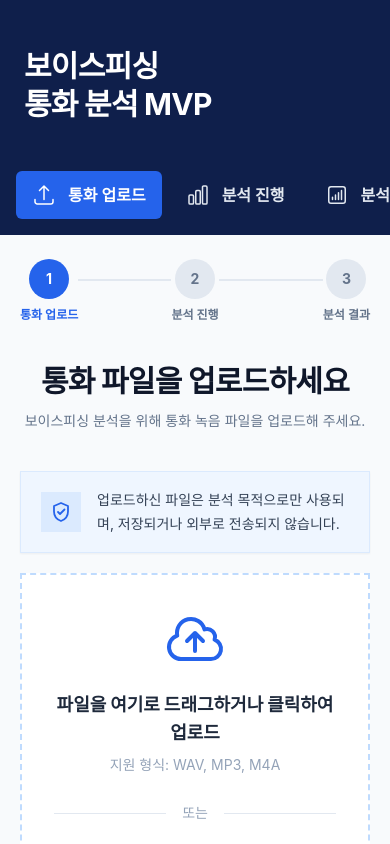
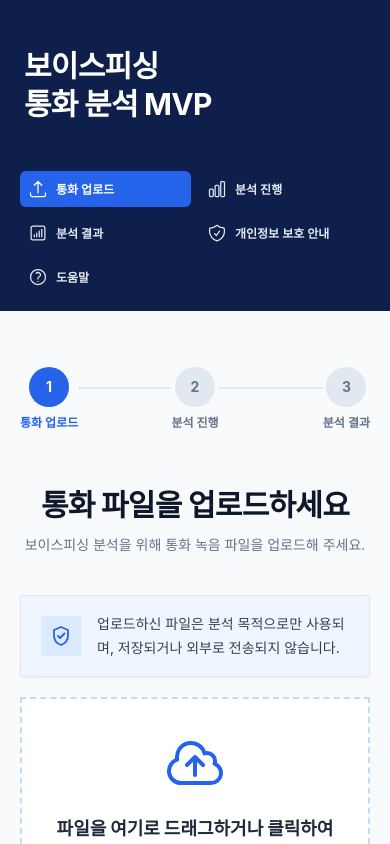
Before and after one commit to SZversion/VoiceGuard, a Nuxt app in the folder frontend/: page / in a window 390 px wide. Shown: the top 844 px of the page. Built offline with nearby package versions, Linux system fonts and the light colour scheme.

Commit message:
fix: improve responsive navigation and help pages

```diff
--- a/frontend/components/WorkflowSteps.vue
+++ b/frontend/components/WorkflowSteps.vue
@@ -16,7 +16,7 @@ const steps = [
 </script>
 
 <template>
-  <ol class="mx-auto mb-10 flex max-w-3xl items-start justify-between" aria-label="분석 진행 단계">
+  <ol class="mx-auto mb-14 flex max-w-3xl items-start justify-between sm:mb-10" aria-label="분석 진행 단계">
     <li v-for="(step, index) in steps" :key="step.number" class="flex flex-1 items-start last:flex-none">
       <div class="flex flex-col items-center">
         <span
--- a/frontend/layouts/default.vue
+++ b/frontend/layouts/default.vue
@@ -20,23 +20,23 @@ const navigation = [
 
 <template>
   <div class="min-h-screen bg-slate-50 lg:flex">
-    <aside class="w-full bg-brand-900 text-white lg:fixed lg:inset-y-0 lg:flex lg:w-72 lg:flex-col">
+    <aside class="mb-8 w-full bg-brand-900 text-white lg:mb-0 lg:fixed lg:inset-y-0 lg:flex lg:w-72 lg:flex-col">
       <div class="px-6 py-12 lg:px-7">
         <NuxtLink to="/" class="block text-3xl font-bold leading-tight tracking-tight">
           보이스피싱<br />통화 분석 MVP
         </NuxtLink>
       </div>
 
-      <nav class="flex gap-2 overflow-x-auto px-4 pb-4 lg:block lg:space-y-2 lg:px-4">
+      <nav class="grid grid-cols-2 gap-2 overflow-visible px-5 pb-4 sm:grid-cols-3 sm:px-6 lg:block lg:space-y-2 lg:px-4">
         <NuxtLink
           v-for="item in navigation"
           :key="item.to"
           :to="item.to"
-          class="flex min-w-max items-center gap-3 rounded-md px-4 py-3 text-base font-semibold transition"
+          class="flex min-w-0 items-center justify-start gap-2 rounded-md px-2 py-2 text-left text-xs font-semibold leading-tight transition sm:gap-2 sm:px-3 sm:py-2.5 sm:text-sm lg:min-w-max lg:gap-3 lg:px-4 lg:py-3 lg:text-base lg:text-left"
           :class="route.path === item.to ? 'bg-blue-600 text-white' : 'text-slate-200 hover:bg-white/10'"
         >
-          <component :is="item.icon" class="h-6 w-6 shrink-0" aria-hidden="true" />
-          <span>{{ item.label }}</span>
+          <component :is="item.icon" class="h-5 w-5 shrink-0 sm:h-5 sm:w-5 lg:h-6 lg:w-6" aria-hidden="true" />
+          <span class="min-w-0">{{ item.label }}</span>
         </NuxtLink>
       </nav>
     </aside>
--- a/frontend/pages/help.vue
+++ b/frontend/pages/help.vue
@@ -105,7 +105,7 @@ const questions = [
       </section>
     </div>
 
-    <section class="flex flex-col gap-6 rounded-2xl border border-slate-200 bg-white p-6 shadow-sm sm:flex-row sm:items-center sm:justify-between sm:p-8">
+    <section class="flex flex-col gap-6 rounded-2xl border border-slate-200 bg-white p-6 shadow-sm md:flex-row md:items-center md:justify-between md:p-8">
       <div class="flex items-center gap-4">
         <span class="flex h-16 w-16 shrink-0 items-center justify-center rounded-2xl bg-blue-50 text-blue-600">
           <ChatBubbleLeftEllipsisIcon class="h-11 w-11" aria-hidden="true" />
@@ -116,7 +116,8 @@ const questions = [
         </div>
       </div>
 
-      <div class="flex flex-wrap items-center gap-4">
+      <div class="flex w-full flex-col items-center gap-4 md:w-auto md:items-center">
+        <div class="flex items-center gap-4">
           <a href="tel:112" class="flex items-center gap-2 text-blue-700" aria-label="경찰청 112 전화하기">
             <span class="flex h-12 w-12 shrink-0 items-center justify-center rounded-full bg-blue-50">
               <SolidPhoneIcon class="h-6 w-6" aria-hidden="true" />
@@ -129,7 +130,8 @@ const questions = [
             </span>
             <span><span class="block text-xs text-slate-500">금융감독원</span><strong class="text-xl">1332</strong></span>
           </a>
-        <NuxtLink to="/" class="inline-flex items-center gap-2 rounded-full bg-blue-600 px-5 py-3 font-bold text-white transition hover:bg-blue-700">
+        </div>
+        <NuxtLink to="/" class="mt-2 inline-flex items-center gap-2 rounded-full bg-blue-600 px-5 py-3 font-bold text-white transition hover:bg-blue-700 md:mt-0">
           <CloudArrowUpIcon class="h-5 w-5" aria-hidden="true" />
           통화 업로드로 이동
         </NuxtLink>
--- a/frontend/pages/privacy.vue
+++ b/frontend/pages/privacy.vue
@@ -65,7 +65,7 @@ const processSteps = [
         </span>
         <div class="w-full">
           <h2 class="text-2xl font-extrabold text-slate-900">처리 과정</h2>
-          <ol class="relative mt-8 grid grid-cols-5 gap-3 before:absolute before:left-[8%] before:right-[8%] before:top-5 before:border-t-2 before:border-dashed before:border-blue-300 max-[480px]:grid-cols-1 max-[480px]:gap-6 max-[480px]:before:hidden">
+          <ol class="relative mt-8 grid grid-cols-5 gap-3 before:absolute before:left-[8%] before:right-[8%] before:top-5 before:border-t-2 before:border-dashed before:border-blue-300 max-[640px]:grid-cols-1 max-[640px]:gap-7 max-[640px]:before:hidden">
             <li v-for="step in processSteps" :key="step.number" class="relative z-10 min-w-0 text-center">
               <span class="mx-auto flex h-9 w-9 items-center justify-center rounded-full bg-blue-600 text-sm font-bold text-white">{{ step.number }}</span>
               <p class="mt-3 font-bold text-slate-800">{{ step.title }}</p>
```
Lines whose indentation alone changed are shown as unchanged.
